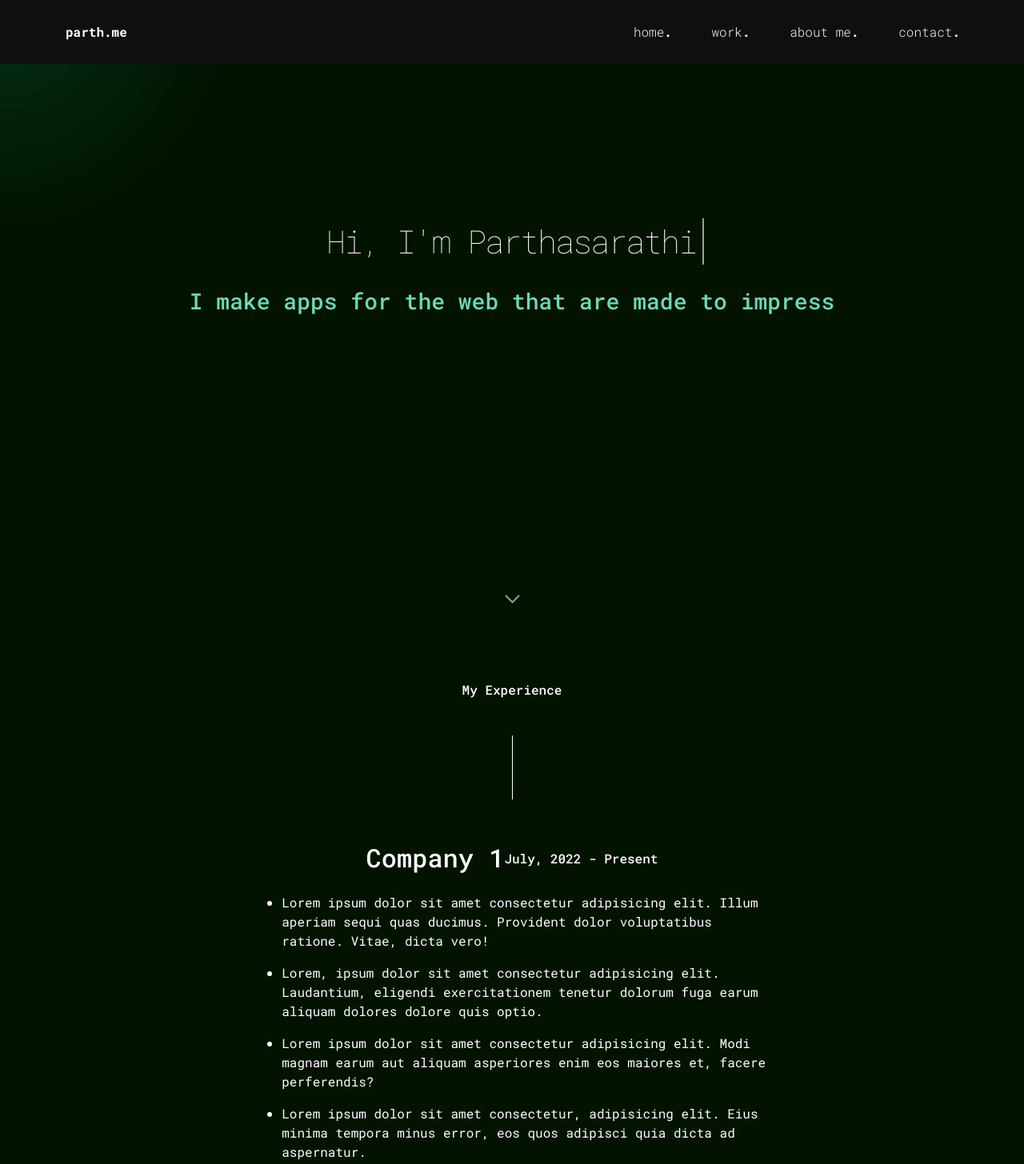
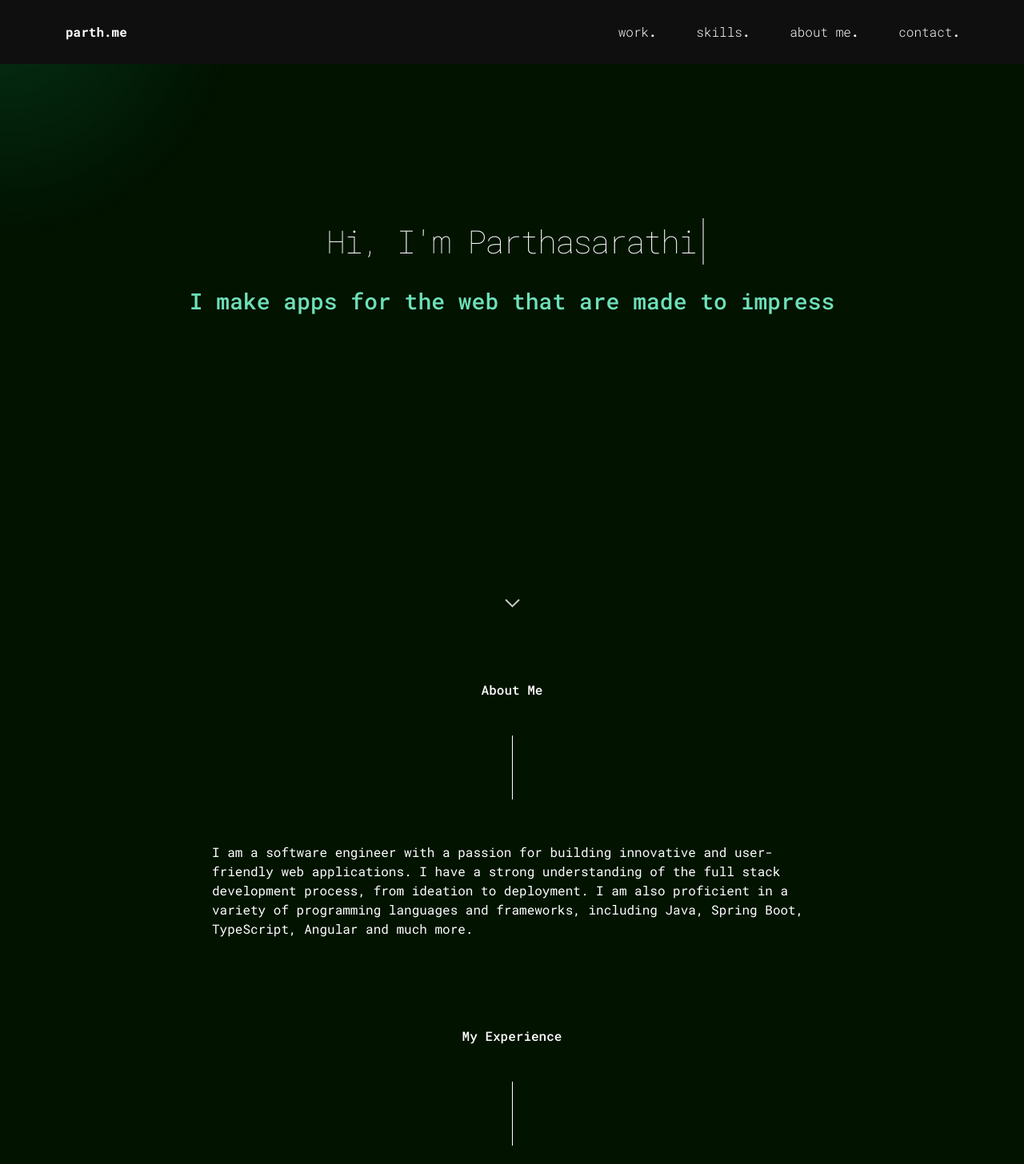
Before and after one commit to Parthasarathi-MVN/Parthasarathi-MVN.github.io, a plain HTML site: page index.html in a window 1280 px wide. Shown: the top 1456 px of the page at 80% size. Drawn offline with nearby package versions, Linux system fonts and the light colour scheme.

Commit message:
Added 'About Me' section and added hyperlinks to navbar

```diff
--- a/index.html
+++ b/index.html
@@ -34,10 +34,10 @@
             </span>
 
             <ul id="menu">
-                <li><a href="">home<span>.</span></a></li>
-                <li><a href="">work<span>.</span></a></li>
-                <li><a href="">about me<span>.</span></a></li>
-                <li><a href="">contact<span>.</span></a></li>
+                <li><a href="#experience">work<span>.</span></a></li>
+                <li><a href="#skills">skills<span>.</span></a></li>
+                <li><a href="#scroll">about me<span>.</span></a></li>
+                <li><a href="#footer">contact<span>.</span></a></li>
             </ul>
 
             <div id="toggle">
@@ -81,8 +81,32 @@
         <br id="scroll"><br><br><br>
         <div>
 
+            <!-- ABOUT ME -->
+            <div id="about-me" class="container-fluid">
+
+                <h6>About Me</h6>
+
+                <div class="vertical"></div>
+                <br>
+                <div class="whitespace"></div>
+
+                <div class="container1 wow fadeInUp">
+
+                </div>
+                <div class="container1 wow fadeInUp">
+                    <p style="width: 60%;margin-bottom: 7rem;">
+                        I am a software engineer with a passion for building innovative and user-friendly web
+                        applications. I have a strong understanding of the full stack development process, from ideation
+                        to deployment. I am also proficient in a variety of programming languages and frameworks,
+                        including Java, Spring Boot, TypeScript, Angular and much more.
+                    </p>
+                </div>
+            </div>
+
+
+
             <!-- EXPERIENCE -->
-            <div id="experience" class="container-fluid">
+            <div id="experience" class="container-fluid experience-content">
 
                 <h6>My Experience</h6>
 
@@ -128,7 +152,7 @@
 
 
             <!-- SKILLS -->
-            <div id="skills" class="container-fluid">
+            <div id="skills" class="container-fluid skills-content">
                 <br><br><br>
 
                 <h6>My Skills</h6>
@@ -252,7 +276,7 @@
 
             </div>
 
-            <div class="footer">
+            <div id="footer" class="footer">
                 <div class="container">
                     <br><br>
 
--- a/style.css
+++ b/style.css
@@ -534,3 +534,10 @@ div.ball {
     mix-blend-mode: difference;
 
 }
+
+/* ------------ about me ------------ */
+.about-me-content {
+    width: 60%;
+    margin-bottom: 7rem;
+
+}
```
